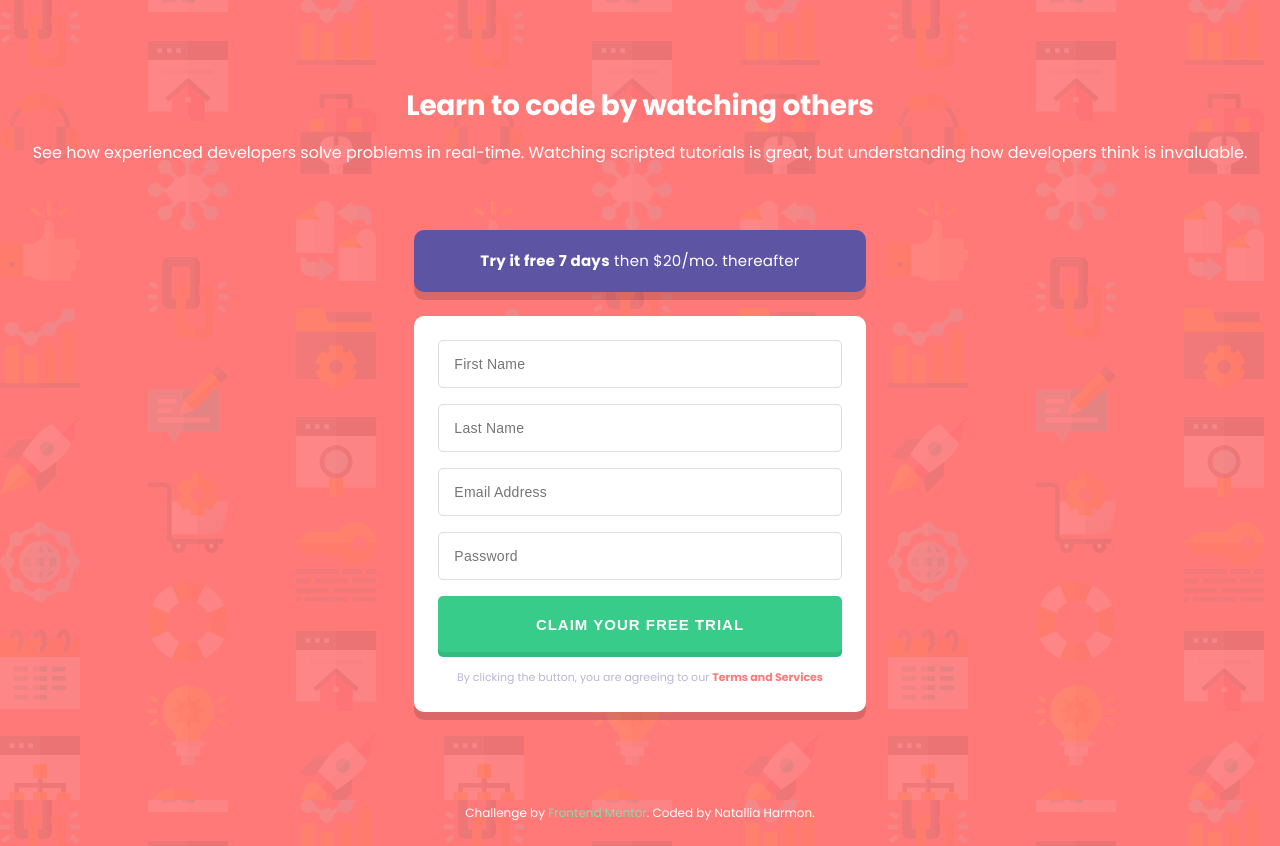
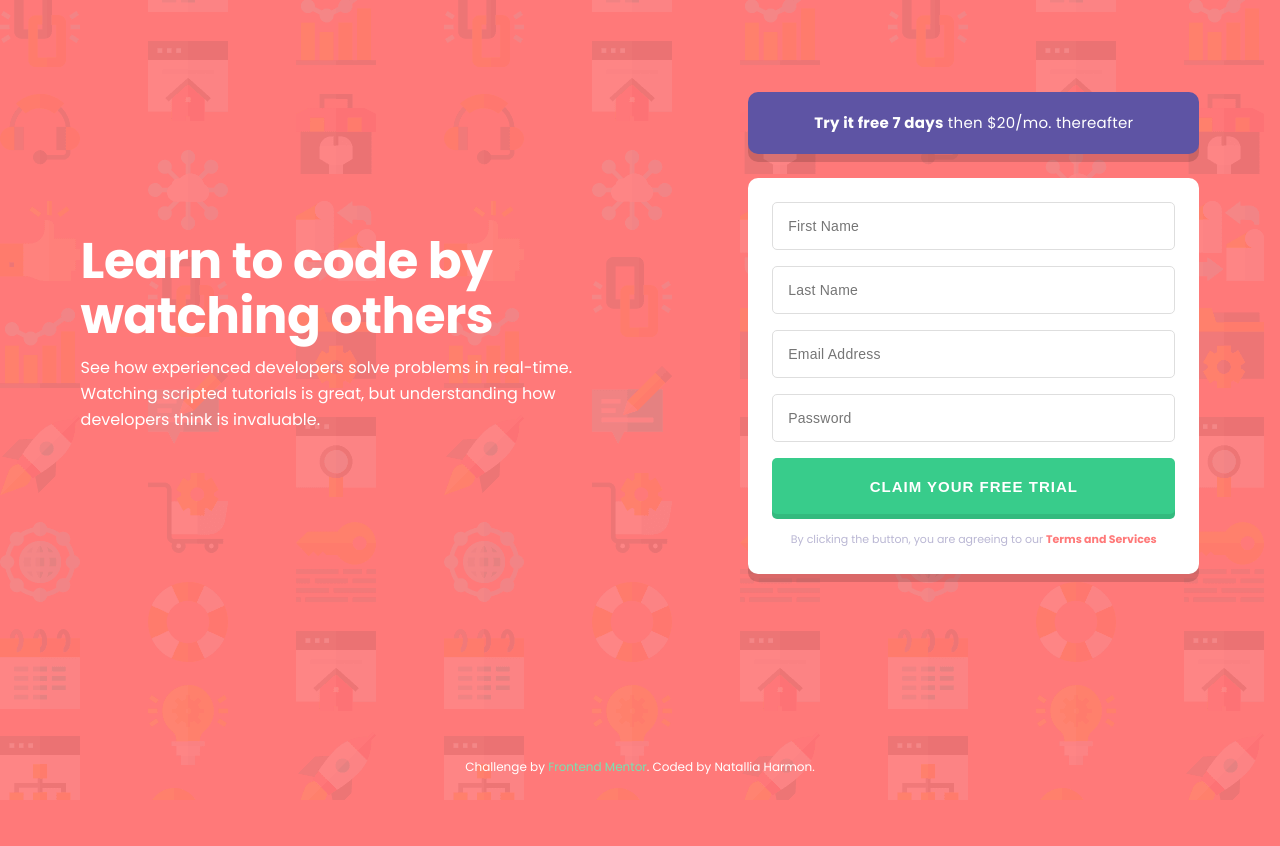
Before and after one commit to natalliasdh/intro, a plain HTML site: page index.html in a window 1280 px wide. After the commit the page ends 800 px from the top, so only its background shows below. Drawn offline with Linux system fonts and the light colour scheme.

Commit message:
Desktop design ready

```diff
--- a/assets/css/style.css
+++ b/assets/css/style.css
@@ -132,3 +132,33 @@ footer a {
     text-decoration: none;
     color: #77E2B3;
 }
+
+@media only screen and (min-width:860px) {
+    .content {
+        flex-direction: row;
+        align-items: center;
+        justify-content: space-around;
+    }
+    .textinfo {
+        margin: 0;
+        flex-basis: 45%;
+        text-align: left;
+    }
+    h1 {
+        font-size: 50px;
+        font-weight: 700;
+        line-height: 55px;
+        letter-spacing: -0.52px;
+        margin-bottom: 11px;
+    }
+    .forma {
+        max-width: 540px;
+    }
+}
+
+@media only screen and (min-width:1400px) {
+    .content {
+        padding-left: 165px;
+        padding-right: 165px;
+    }
+}
```
